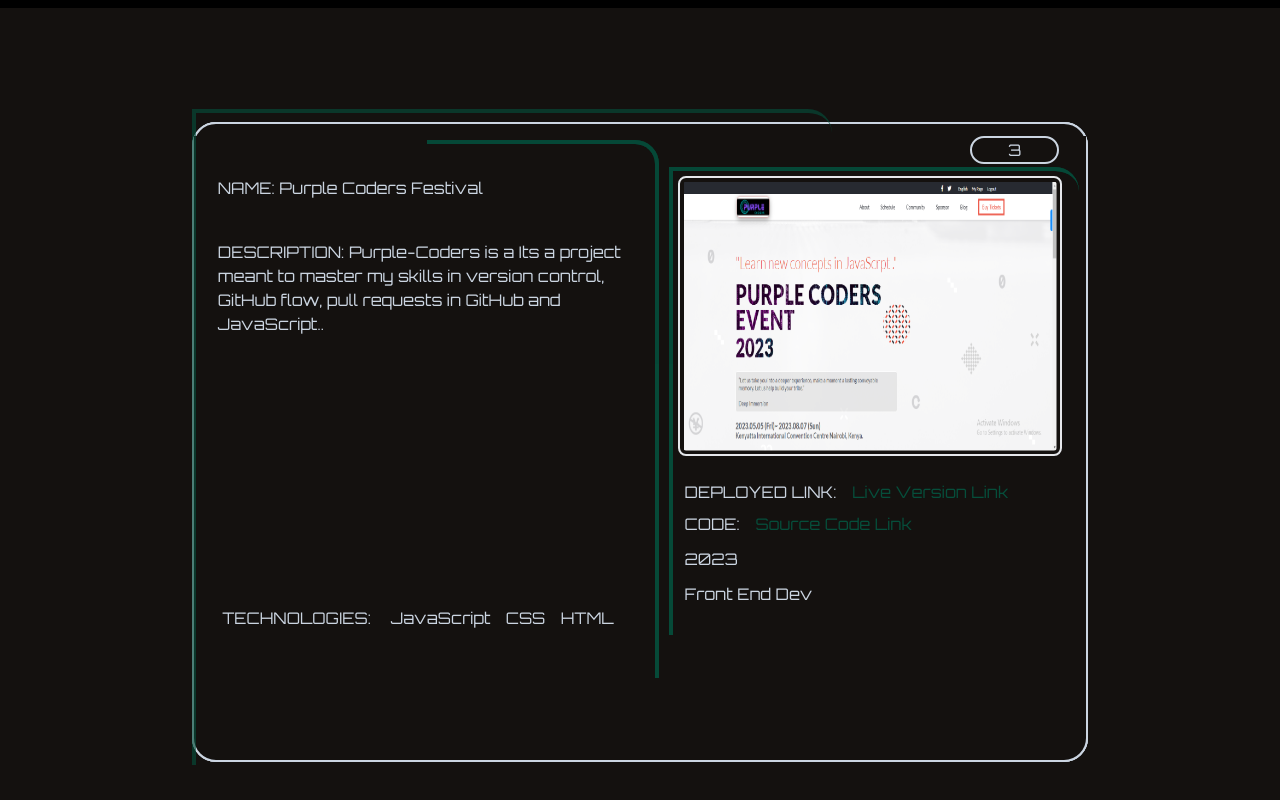
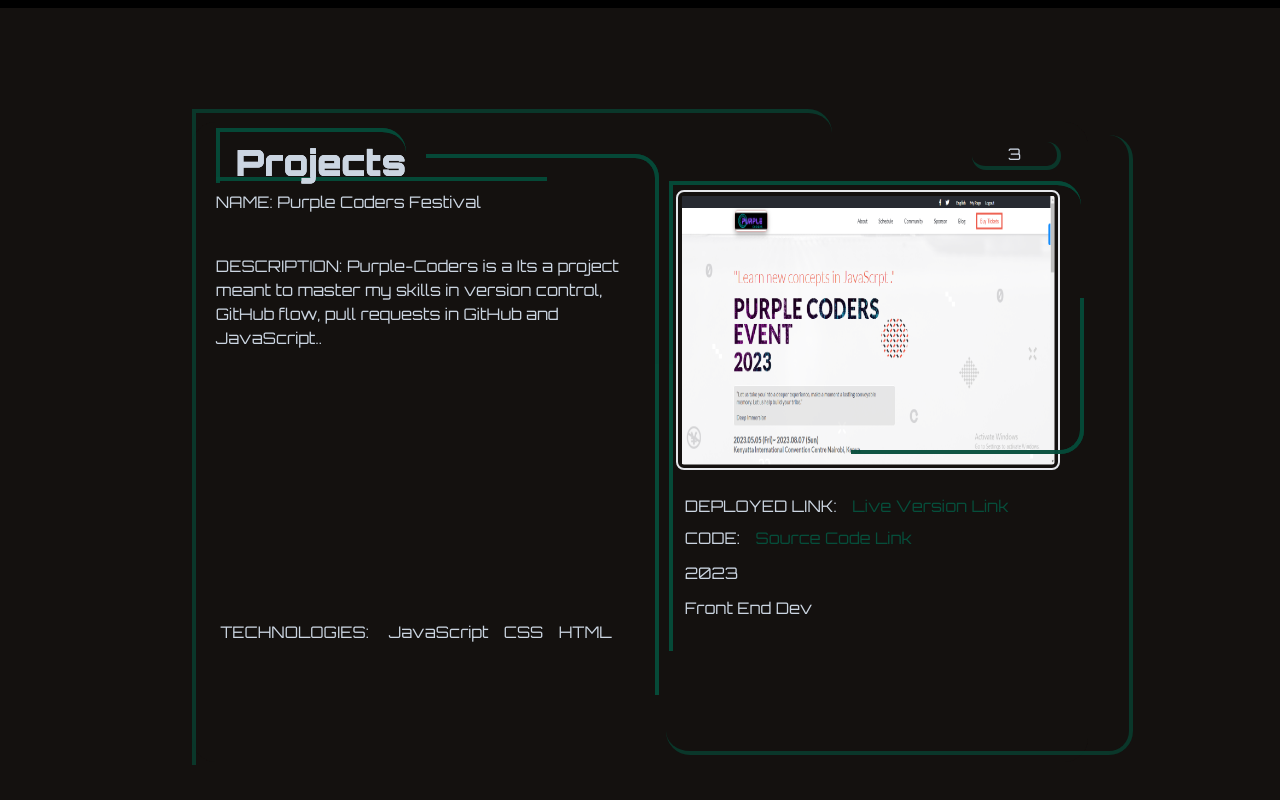
Before and after one commit to Kel-nana/kel_nana_portfolio, a React (Create React App) app: page / in a window 1280 px wide. Shown: the part 1440-2240 px from the top of the page. Built offline with nearby package versions, Linux system fonts and the light colour scheme.

Commit message:
Additional styling for projects page

```diff
--- a/src/components/work/Work.jsx
+++ b/src/components/work/Work.jsx
@@ -7,6 +7,7 @@
       <div className="grid grid-cols-3 gap-2 mt-[3vh] w-[90vw] h-[40vh] overflow-hidden">
         <div className="border_styles outter_border rounded-tr-3xl ml-[15%] mt-[-1%]" />
         {projects}
+        <div className="border_styles_image bottom_section rounded-3xl ml-[52%] mt-[1%]" />
       </div>
     </section>
   );
--- a/src/components/work/project.js
+++ b/src/components/work/project.js
@@ -2,14 +2,17 @@
 import works from './workData';
 
 const projects = works.map((work) => (
-  <div key={work.name} className="w-[70vw] h-[80vh] absolute back_round_color_home border-slate-300 border-2 rounded-3xl ml-[15%] text-slate-300">
+  <div key={work.name} className="w-[70vw] h-[80vh] absolute back_round_color_home rounded-3xl ml-[15%] text-slate-300">
     <div className=" mb-[5px] back_round_color_home">
       <div>
-        <p className="ml-[87%] w-[10%] border-slate-300 border-2 rounded-3xl flex justify-center my-3">{work.id}</p>
+        <p className="ml-[87%] w-[10%] border-right rounded-3xl flex justify-center my-5">{work.id}</p>
         <div className="grid grid-cols-2 gap-2 w-[75vw] h-[38vh] ">
           <div className="ml-[5%]">
             <div className="border_styles_right left_section rounded-tr-3xl ml-[23.5%] mt-[-4%]" />
             <div className="border_styles right_section rounded-tr-3xl ml-[50.6%] mt-[-1%]" />
+            <div className="border_about_me_line mt-[-1.5%] h-[5px] w-[37%] absolute ">
+              <h2 className="absolute mt-[-16%] text-4xl font-black border_about_me rounded-tr-3xl pt-[0.7rem] pl-[1rem]">{work.title}</h2>
+            </div>
             <p>{work.name}</p>
             <p className="mt-[5vh] w-[97%]">{work.description}</p>
           </div>
@@ -21,6 +24,7 @@
               className="z-20  h-[35vh] w-[30vw] rounded-lg border-2  p-[3.5px]"
             />
           </div>
+          <div className="border_styles_image image_section rounded-br-3xl ml-[73.5%] mt-[12%]" />
         </div>
         <div className="ml-[55%]">
           <div className=" grid grid-row-2 gap-2">
--- a/src/components/work/work.css
+++ b/src/components/work/work.css
@@ -28,3 +28,24 @@
     width: 46%;
     height: 73.5%;
   }
+
+  .border_styles_image{
+    position: absolute;
+    border-bottom: 4px solid rgba(6, 78, 59, 0.638);
+    border-right: 4px solid rgba(6, 78, 59, 0.638);
+    z-index: 9999999;
+    pointer-events: none;
+  }
+.border-right {
+    border-bottom: 4px solid rgba(6, 78, 59, 0.638);
+    border-right: 4px solid rgba(6, 78, 59, 0.638);
+}
+  .image_section{
+    width: 26%;
+    height: 24.5%;
+  }
+
+  .bottom_section {
+    width: 36.5%;
+    height: 77.5%;
+  }
--- a/src/components/work/workData.js
+++ b/src/components/work/workData.js
@@ -1,5 +1,3 @@
-/* eslint-disable react/no-array-index-key */
-/* eslint-disable react/jsx-no-comment-textnodes */
 import budgetApp from '../../assets/budget_App.png';
 import airPollutionApp from '../../assets/air_pollution.png';
 import purpleCoders from '../../assets/purple_coders.png';
@@ -7,6 +5,7 @@
 const works = [
   {
     id: 1,
+    title: 'Projects',
     name: 'Budget-App',
     description: 'Budget-App is a mobile web application that allows users to manage their budget. User can see a list of expenses associated with a group and total amount. It also allows users to introduce new groups/expenses and keep track of money spent.',
     imageSrc: budgetApp,
@@ -23,6 +22,7 @@
   },
   {
     id: 2,
+    title: 'Projects',
     name: 'Air Pollution App',
     description: 'A (SPA) web application created with Air Pollution Api, users can check levels of the cities, filter them via dropdown menu and see the details per city on the new page.',
     imageSrc: airPollutionApp,
@@ -39,6 +39,7 @@
   },
   {
     id: 3,
+    title: 'Projects',
     name: 'NAME: Purple Coders Festival',
     description: 'DESCRIPTION: Purple-Coders is a Its a project meant to master my skills in version control, GitHub flow, pull requests in GitHub and JavaScript..',
     imageSrc: purpleCoders,
```
